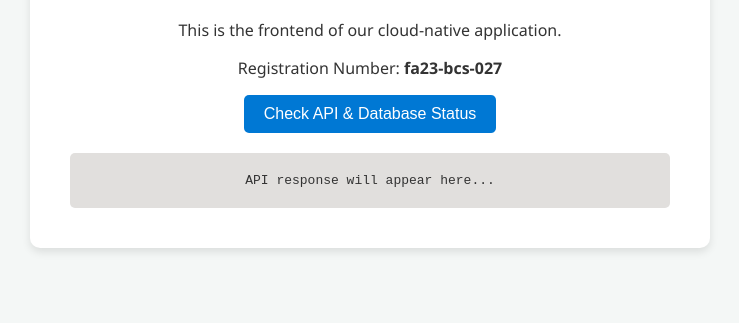
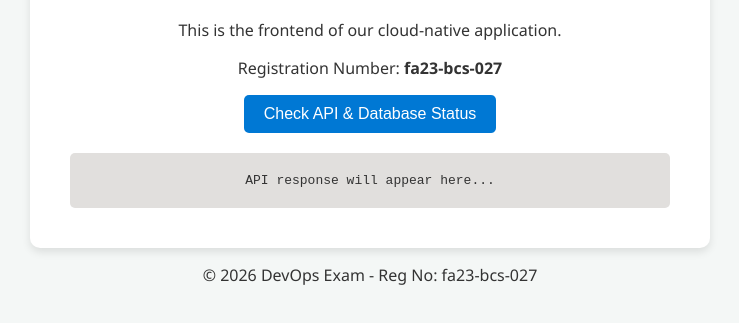
Before and after one commit to aimenmunir/devops, a website: page public/index.html in a window 1280 px wide. Shown: the part 165-488 px from the top of the page, without its empty margins (270-1009 px from the left). Drawn offline with Linux system fonts and the light colour scheme.

Commit message:
Improvement: Added footer with registration number to index.html

```diff
--- a/public/index.html
+++ b/public/index.html
@@ -67,5 +67,8 @@
             }
         }
     </script>
+    <footer>
+        <p>&copy; 2026 DevOps Exam - Reg No: fa23-bcs-027</p>
+    </footer>
 </body>
 </html>
```
